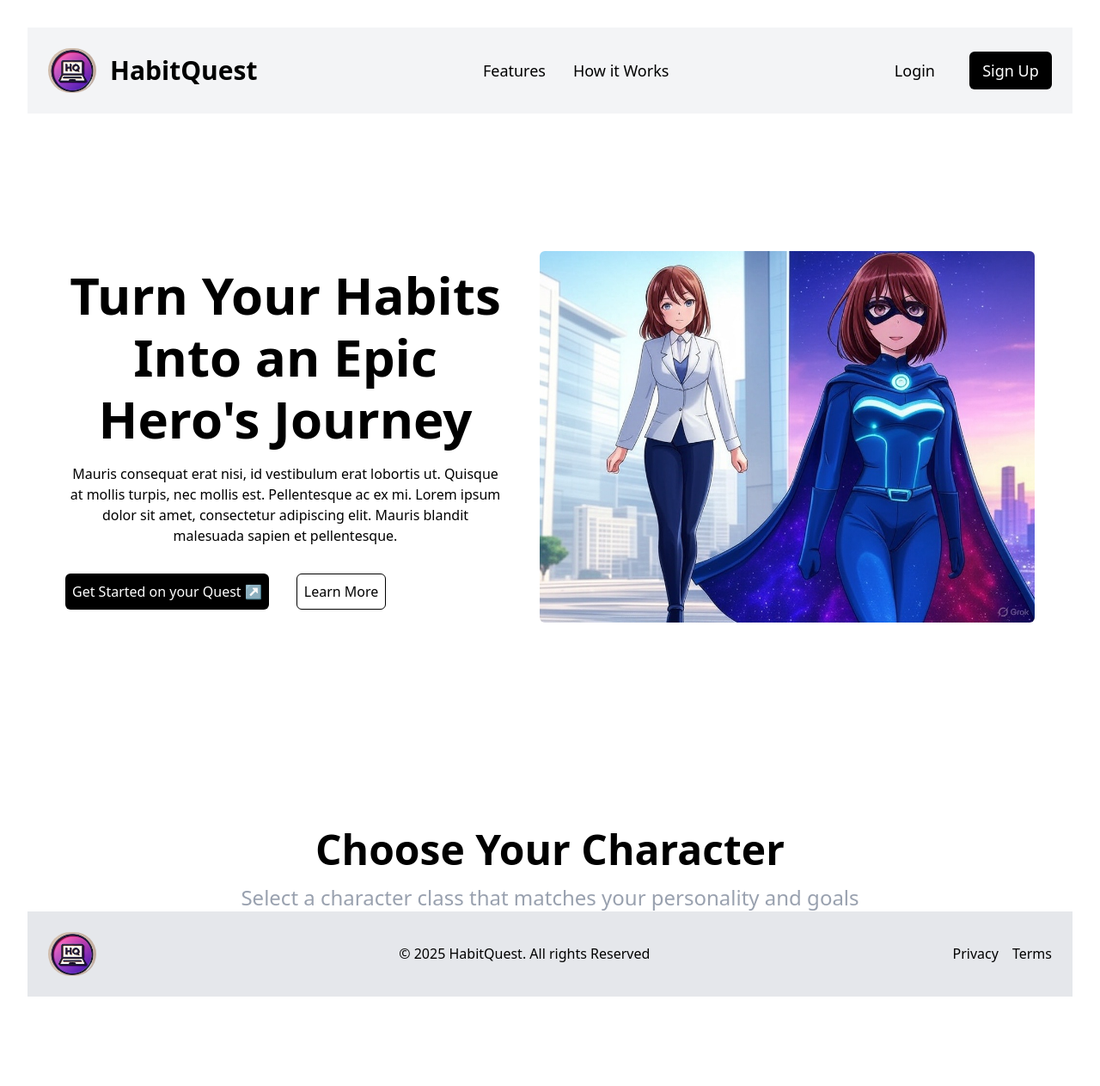
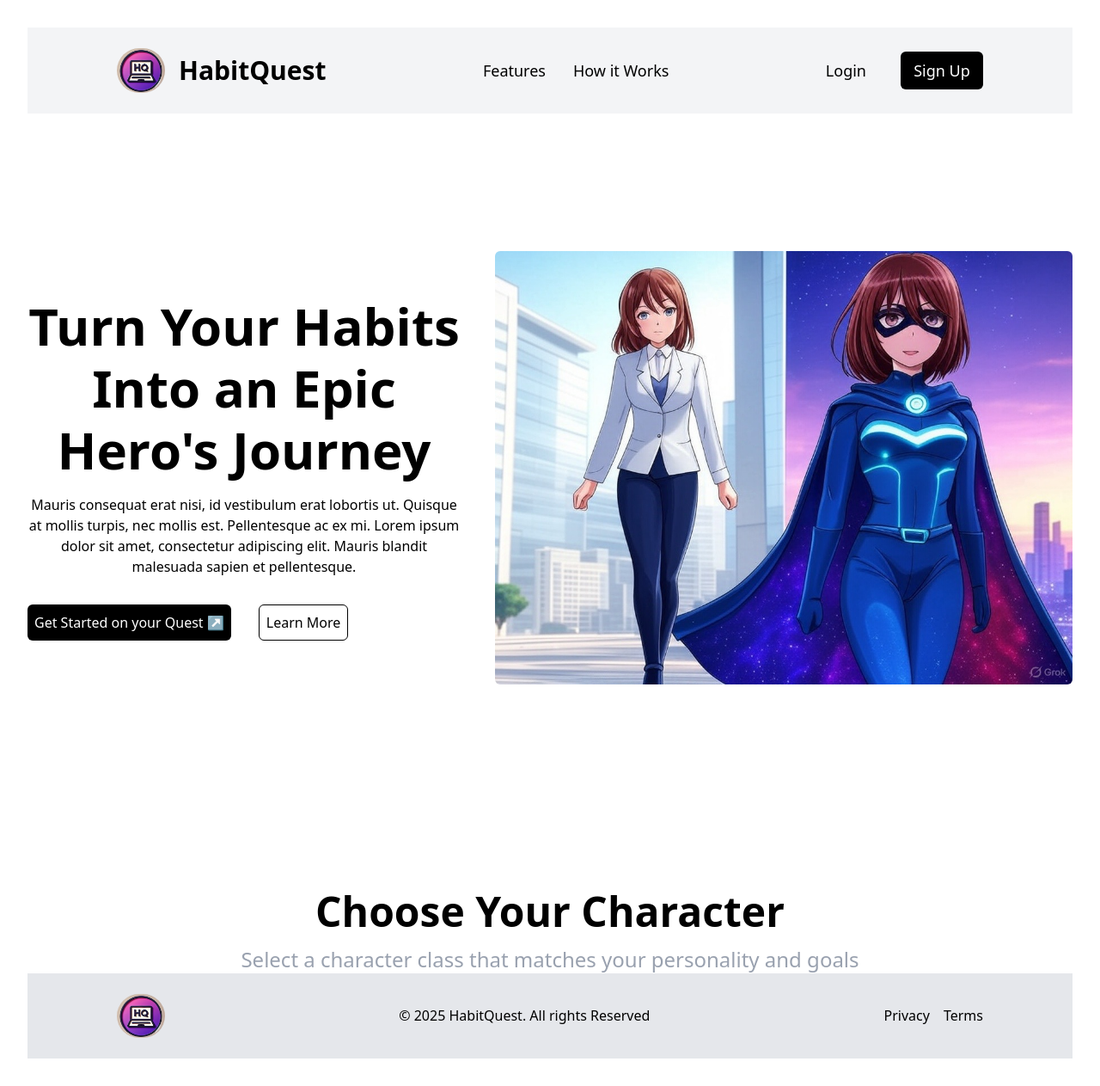
Before and after one commit to Davonne007-TX/habit-quest-collab, a React (Vite) app: page / in a window 1280 px wide. Shown: the whole page at 86% size. Before the commit the page ends 1191 px from the top, so only its background shows below. Built offline with nearby package versions, Linux system fonts and the light colour scheme.

Commit message:
update header and footer to match design, make hero section width longer

```diff
--- a/src/components/Footer.jsx
+++ b/src/components/Footer.jsx
@@ -6,7 +6,7 @@ export default function Footer() {
     <footer className="bg-gray-200 p-6 flex justify-between items-center">
       <Image
         image={logo}
-        imageStyles={"w-14 rounded-full"}
+        imageStyles={"w-14 rounded-full ml-20"}
         altTxt={
           "Logo, Laptop with HQ on the screen with purple background, Image generated by Chatgpt"
         }
@@ -15,7 +15,7 @@ export default function Footer() {
         © 2025 HabitQuest. All rights Reserved
       </p>
 
-      <section className="ml-auto hidden md:flex gap-4 text-md">
+      <section className="ml-auto hidden md:flex gap-4 text-md mr-20">
         <a href="">Privacy</a>
         <a href="">Terms</a>
       </section>
--- a/src/components/Header.jsx
+++ b/src/components/Header.jsx
@@ -11,7 +11,7 @@ export default function Header() {
     <header className="flex justify-between text-lg items-center p-6 bg-gray-100">
       <Image
         image={"./images/hq.png"}
-        imageStyles={"w-14 rounded-full"}
+        imageStyles={"w-14 rounded-full ml-10 md: ml-20"}
         altTxt={
           "Logo, Laptop with HQ on the screen with purple background, Image generated by Chatgpt"
         }
@@ -26,7 +26,7 @@ export default function Header() {
         </ul>
       </nav>
 
-      <section className="ml-auto flex gap-4 md:gap-10">
+      <section className="ml-auto flex gap-4 md:gap-10 mr-20">
         <Button btnTxt={"Login"} btnStyles={""} />
         <Button
           btnTxt={"Sign Up"}
--- a/src/components/Hero.jsx
+++ b/src/components/Hero.jsx
@@ -12,7 +12,7 @@ export default function Hero() {
 
   return (
     <section className="flex flex-col md:flex-row justify-center items-center gap-8 mt-20 md:mt-40">
-      <section className="flex flex-col justify-center items-center md:flex-row max-w-6xl gap-10">
+      <section className="flex flex-col justify-center items-center md:flex-row max-w-7xl gap-10">
         <section className="max-w-xs md:max-w-lg flex flex-col gap-4">
           <h2 className="text-2xl md:text-6xl font-bold md:leading-18">
             {title}
@@ -32,7 +32,7 @@ export default function Hero() {
         </section>
         <Image
           image={transform}
-          imageStyles={"max-w-xs md:max-w-lg lg:max-w-xl rounded-md"}
+          imageStyles={"max-w-xs md:max-w-lg lg:max-w-2xl rounded-md"}
         />
       </section>
     </section>
```
